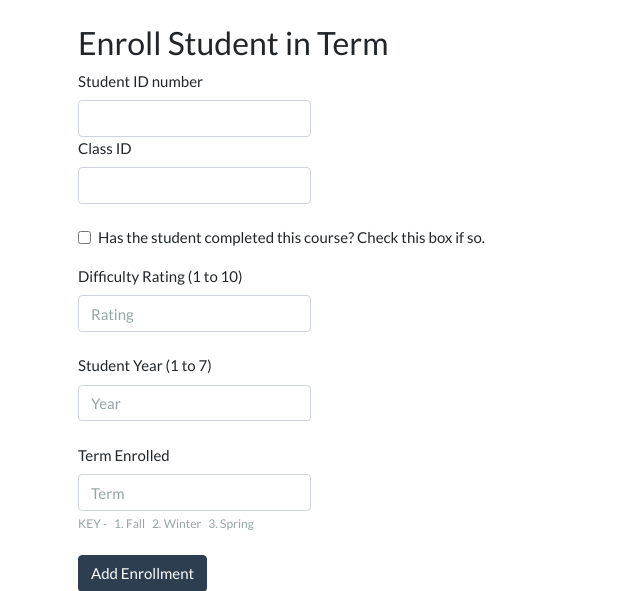
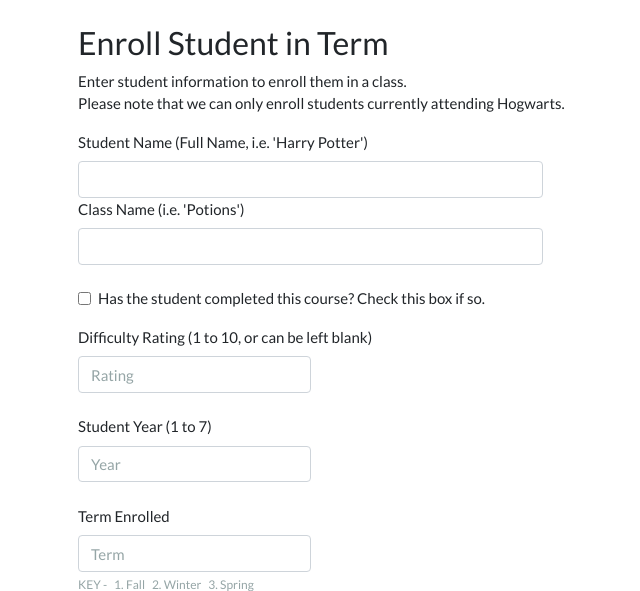
Before and after one commit to lagunasmel/Hogwarts-Registrar, a Flask app: template templates/enrollments.html in a window 1280 px wide. Shown: the part 87-678 px from the top of the page, without its empty margins (97-737 px from the left). Run offline with Flask 2, Linux system fonts and the light colour scheme; the template is opened without the code that fills it, so the values that code supplies are empty; some libraries are stand-ins or nearby versions.

Commit message:
Update enrollments forms

```diff
--- a/templates/enrollments.html
+++ b/templates/enrollments.html
@@ -7,13 +7,15 @@
 
     <div class="container w-75 mt-4 mb-4">
         <h3>Enroll Student in Term</h3>
+        <p>Enter student information to enroll them in a class. <br>Please note that we can only
+        enroll students currently attending Hogwarts.</p>
         <div class="form-group">
 
-            <label for="studentID">Student ID number</label>
-            <br><input type="number" name="studentID" id="studentID" class="form-control w-25" min="1">
+            <label for="studentID">Student Name (Full Name, i.e. 'Harry Potter')</label>
+            <br><input type="text" name="studentID" id="studentID" class="form-control w-50" min="1">
 
-            <label for="classID">Class ID</label>
-            <input type="number" name="classID" id="classID" class="form-control w-25" min="1">
+            <label for="classID">Class Name (i.e. 'Potions')</label>
+            <input type="text" name="classID" id="classID" class="form-control w-50" min="1">
 
 
             <fieldset class="form-group">
@@ -25,7 +27,7 @@
                 </div>
             </fieldset>
 
-           <label for="rating">Difficulty Rating (1 to 10)</label>
+           <label for="rating">Difficulty Rating (1 to 10, or can be left blank)</label>
             <br><input type="number" min="1" max="10" name="rating" id="rating" placeholder="Rating" class="form-control w-25">
 
             <br><label for="year">Student Year (1 to 7)</label>
```
